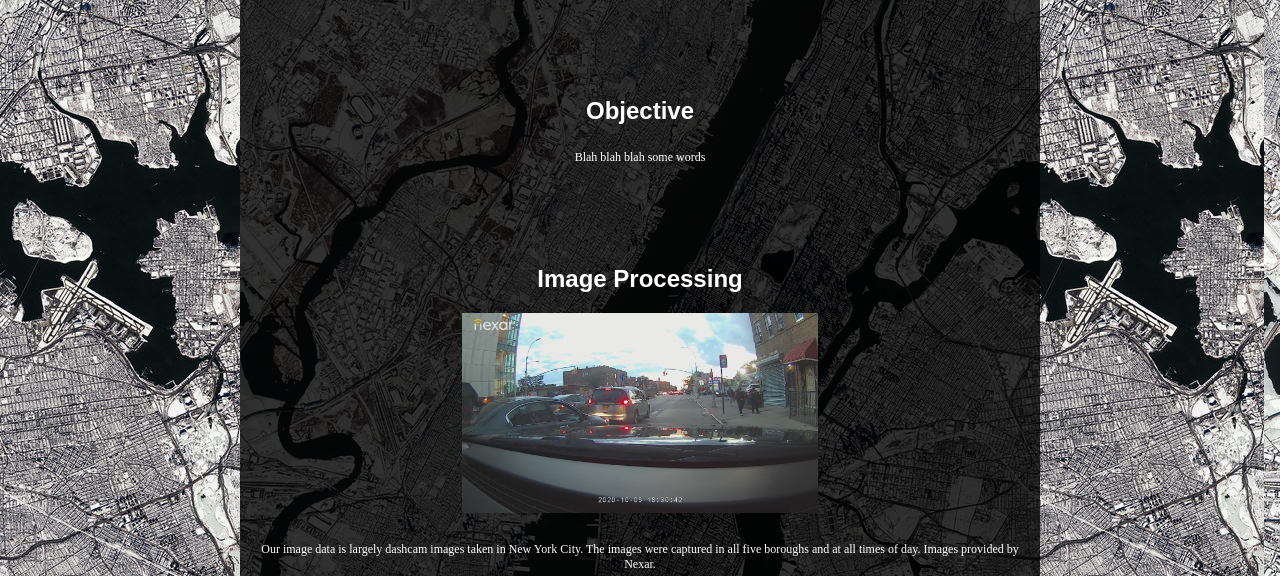
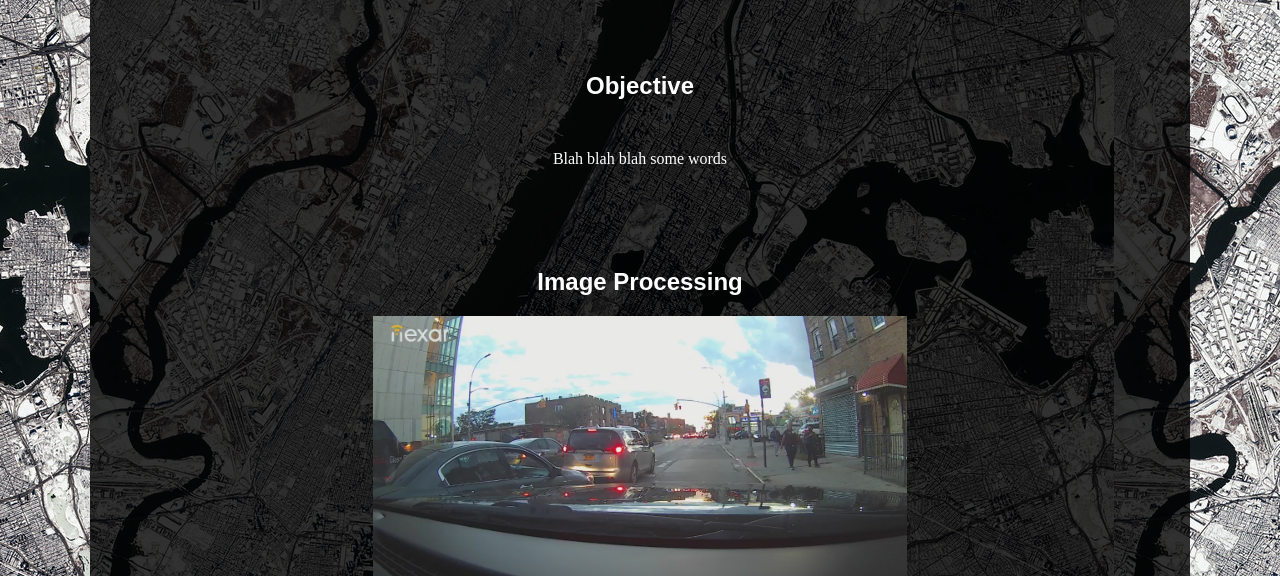
Before and after one commit to minestronesoprano/winlabsd2021, a plain HTML site: page index.html in a window 1280 px wide. Shown: the part 224-800 px from the top of the page. Drawn offline with Linux system fonts and the light colour scheme.

Commit message:
Add files via upload

```diff
--- a/static/css/index.css
+++ b/static/css/index.css
@@ -3,7 +3,7 @@ html {
   background-attachment: fixed;
   color: gray;
   font-family: "Futura", sans-serif;
-  max-width: 800px;
+  max-width: 1100px;
   display:flex;
   margin: auto;
 }
@@ -15,8 +15,7 @@ body {
   flex 0 1 600px;
   margin-left: auto;
   margin-right: auto;
-  margin-top: 25px;
-  margin-bottom: 25px;
+  margin-top: 0px;
   background-color: rgba(0, 0, 0, 0.8);
   text-align: center;
   color: white;
@@ -37,7 +36,7 @@ div {
 
 
 img {
-  height: 200px;
+  height: 300px;
 
 }
 
@@ -47,7 +46,7 @@ a{
 
 p{
 font-family:Futura;
-font-size: 12px;
-margin-bottom: 50px;
-margin-top: 25px;
+font-size: 1m;
+margin: 100px;
+margin-top: 50px;
 }
```
